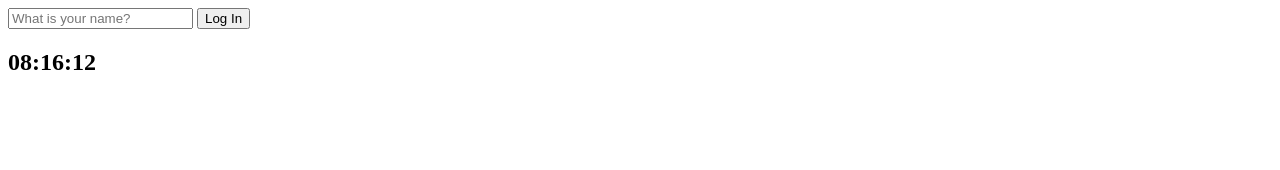
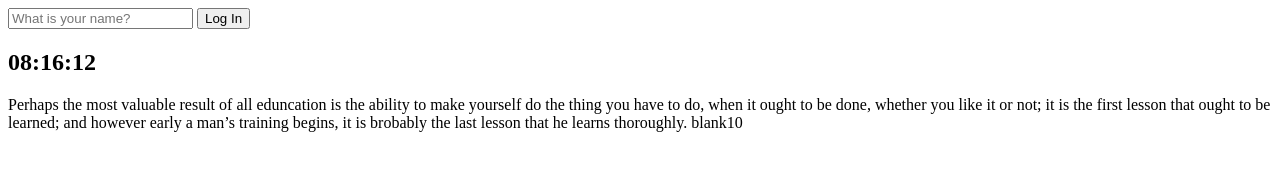
Before and after one commit to baeksehee/Nomad-JS, a plain HTML site: page index.html in a window 1280 px wide. Drawn offline with Linux system fonts and the light colour scheme.

Commit message:
6.0 Quotes (random, innerText)

```diff
--- a/index.html
+++ b/index.html
@@ -19,7 +19,12 @@
     </form>
     <h2 id="clock">00:00</h2>
     <h1 id="greeting" class="hidden"></h1>
+    <div id="quote">
+      <span></span>
+      <span></span>
+    </div>
     <script src="js/greetings.js"></script>
     <script src="js/clock.js"></script>
+    <script src="js/quotes.js"></script>
   </body>
 </html>
--- /dev/null
+++ b/js/quotes.js
@@ -0,0 +1,46 @@
+const quotes = [
+  {
+    quote: "Tomorrow hopes we have learned something from yesterday.",
+    author: "blank1",
+  },
+  {
+    quote: "I respect faith, but doubt is what gets you an eduction.",
+    author: "blank2",
+  },
+  { quote: "Much learning does not teacth understanding.", author: "blank3" },
+  {
+    quote: "The endeavor to understand is the first and only basis of virtue.",
+    author: "blank4",
+  },
+  {
+    quote: "Do not do to others what angers you if done to you by others.",
+    author: "blank5",
+  },
+  {
+    quote: " am not afraid of storms for I am learning how to sail my ship.",
+    author: "blank6",
+  },
+  {
+    quote:
+      "You cannot have a proud and chivalrous spirit if your conduct is mean and paltry; for whatever a man’s actions are, such must be his spirit.",
+    author: "blank7",
+  },
+  {
+    quote: "The merit of an action lies in finishing it to the end.",
+    author: "blank8",
+  },
+  { quote: "He who can, does. He who cannot, teaches.", author: "blank9" },
+  {
+    quote:
+      "Perhaps the most valuable result of all eduncation is the ability to make yourself do the thing you have to do, when it ought to be done, whether you like it or not; it is the first lesson that ought to be learned; and however early a man’s training begins, it is brobably the last lesson that he learns thoroughly.",
+    author: "blank10",
+  },
+];
+//object들을 콤마(,)로 구분함.
+const quote = document.querySelector("#quote span:first-child");
+const author = document.querySelector("#quote span:last-child");
+
+const todaysQuote = quotes[Math.floor(Math.random() * quotes.length)];
+
+quote.innerText = todaysQuote.quote;
+author.innerText = todaysQuote.author;
```
